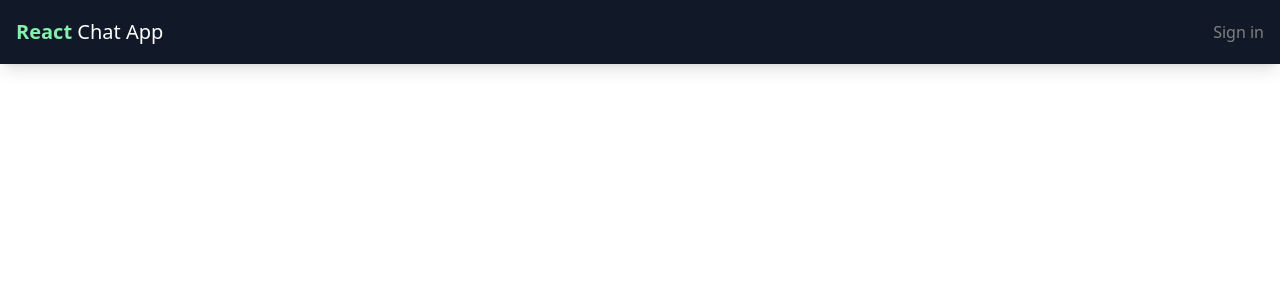
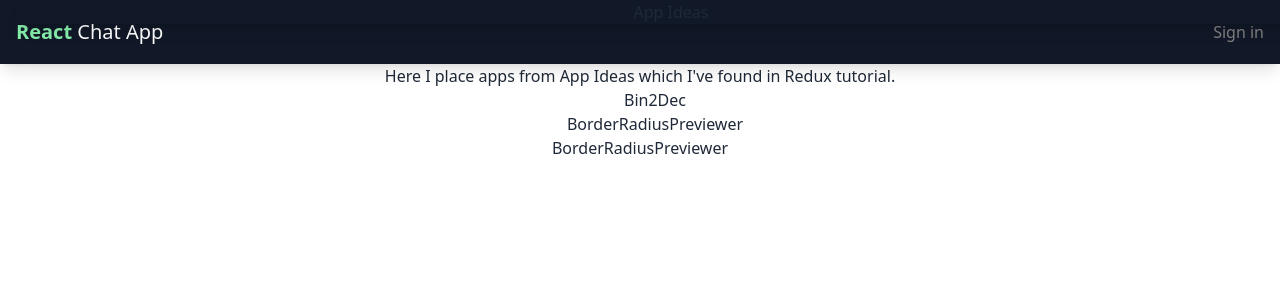
Before and after one commit to alexstulov/react-n-tailwind, a React (Create React App) app: page /app-ideas/border-radius-previewer in a window 1280 px wide. Shown: the top 300 px of the page. Built offline with nearby package versions, Linux system fonts and the light colour scheme; no server answers; what bad-words would draw is missing.

Commit message:
Fix eslint rules. Add app-ideas module

```diff
--- a/package.json
+++ b/package.json
@@ -9,8 +9,8 @@
     "@types/bad-words": "^3.0.1",
     "@types/jest": "^27.5.2",
     "@types/node": "^16.18.11",
-    "@types/react": "^18.0.26",
-    "@types/react-dom": "^18.0.10",
+    "@types/react": "^18.0.28",
+    "@types/react-dom": "^18.0.11",
     "axios": "^1.2.5",
     "bad-words": "^3.0.4",
     "daisyui": "^2.49.0",
--- a/src/App.tsx
+++ b/src/App.tsx
@@ -10,6 +10,7 @@ import Chat from "./components/Chat"
 import TicTacToe from "./modules/tic-tac-toe"
 import Todo from "./components/Todo"
 import Exercises from "./components/Exercises"
+import AppIdeas from "./modules/app-ideas"
 
 const App = () => {
   return (
@@ -18,13 +19,14 @@ const App = () => {
         <NavigationBar />
         <Routes>
           <Route path="/" element={<Login />} />
-          <Route path="/register" element={<Register />} />
-          <Route path="/reset" element={<Reset />} />
-          <Route path="/dashboard" element={<Dashboard />} />
-          <Route path="/chat" element={<Chat />} />
-          <Route path="/tic-tac-toe" element={<TicTacToe />} />
-          <Route path="/todo" element={<Todo />} />
-          <Route path="/exercises" element={<Exercises />} />
+          <Route path="register" element={<Register />} />
+          <Route path="reset" element={<Reset />} />
+          <Route path="dashboard" element={<Dashboard />} />
+          <Route path="chat" element={<Chat />} />
+          <Route path="tic-tac-toe" element={<TicTacToe />} />
+          <Route path="todo" element={<Todo />} />
+          <Route path="exercises" element={<Exercises />} />
+          <Route path="app-ideas/*" element={<AppIdeas />} />
         </Routes>
       </Router>
     </div>
--- a/src/components/NavigationBar.tsx
+++ b/src/components/NavigationBar.tsx
@@ -20,6 +20,11 @@ const NavigationBar = () => {
         <h1>
           <strong>React</strong> Chat App
         </h1>
+        <nav>
+          <ul>
+            <li><Link to='/app-ideas'>App Ideas</Link></li>
+          </ul>
+        </nav>
         {user && (
           <div className="login_h">
             <Avatar src={user?.photoURL} />
--- /dev/null
+++ b/src/modules/app-ideas/Bin2Dec.tsx
@@ -0,0 +1,7 @@
+import React from "react"
+
+const Bin2Dec = () => {
+  return <span>bin 2 dec component</span>
+}
+
+export default Bin2Dec
--- /dev/null
+++ b/src/modules/app-ideas/BorderRadiusPreviewer.tsx
@@ -0,0 +1,7 @@
+import React from "react"
+
+const BorderRadiusPreviewer = () => {
+  return <span>BorderRadiusPreviewer</span>
+}
+
+export default BorderRadiusPreviewer
--- /dev/null
+++ b/src/modules/app-ideas/index.tsx
@@ -0,0 +1,27 @@
+import React from "react"
+import { Link, Outlet, Route, Routes } from "react-router-dom"
+import Bin2Dec from "./Bin2Dec"
+import BorderRadiusPreviewer from "./BorderRadiusPreviewer"
+
+const AppIdeas = () => {
+  return (
+    <>
+      <div>
+        <p>Here I place apps from <Link to="https://github.com/florinpop17/app-ideas">App Ideas</Link> which I&apos;ve found in Redux tutorial.</p>
+        <ul>
+          <li><Link to="/app-ideas/bin2dec">Bin2Dec</Link></li>
+          <li><Link to="/app-ideas/border-radius-previewer">BorderRadiusPreviewer</Link></li>
+        </ul>
+
+
+      </div>
+      <Outlet />
+      <Routes>
+        <Route path={"bin2dec"} element={<Bin2Dec />} />
+        <Route path={"border-radius-previewer"} element={<BorderRadiusPreviewer />} />
+      </Routes>
+    </>
+  )
+}
+
+export default AppIdeas
```
Also changed, not shown: src/index.tsx (+3 -5 lines), .eslintrc.json, 1 other file (tests, documents, lock files or other folders).
